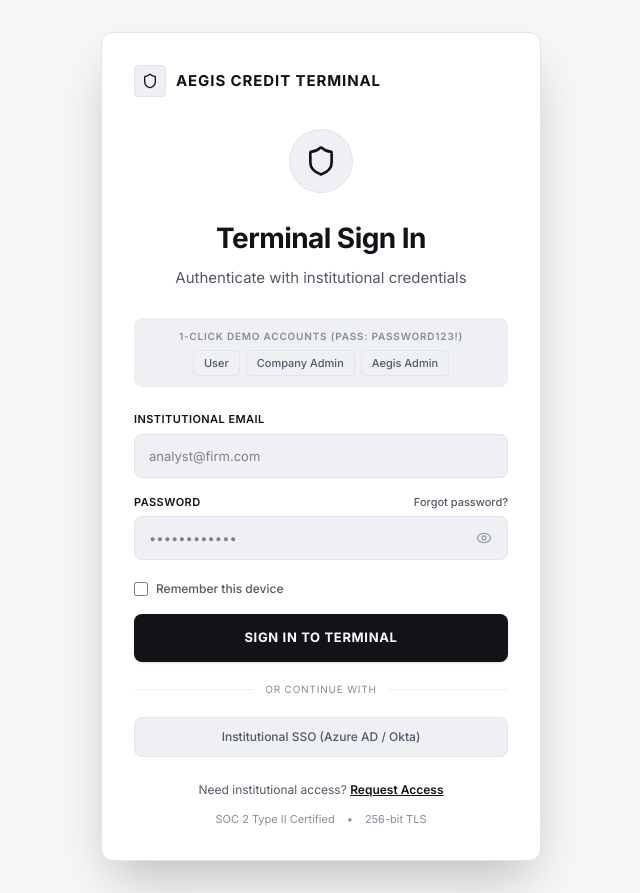
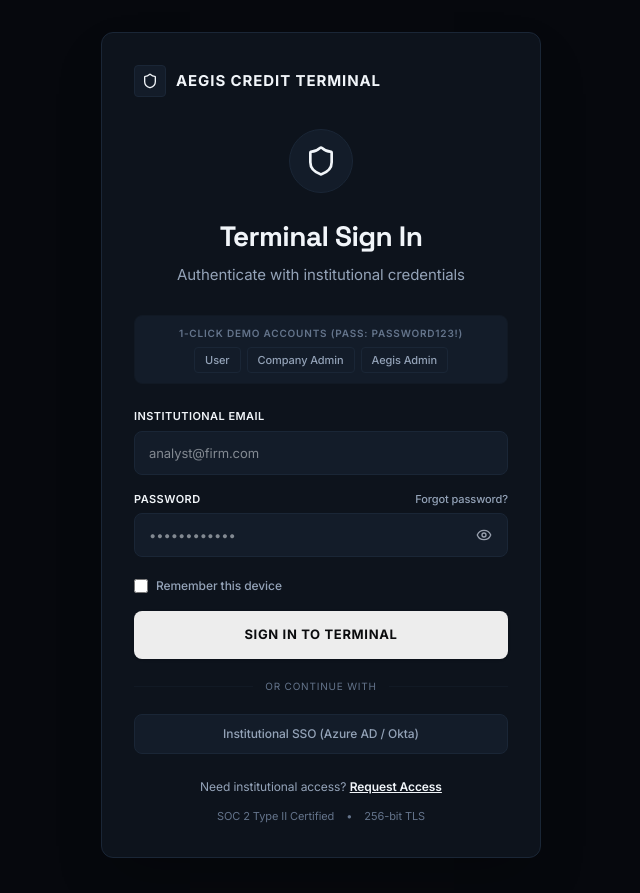
Before and after one commit to Annyxtopheles/aegis-credit-terminal, a React (Vite) app: page /#/login in a window 1280 px wide. Shown: the whole page, without its empty margins (319-959 px from the left). Built offline with nearby package versions, Linux system fonts and the light colour scheme.

Commit message:
style: overhaul aesthetic and palette to KESSLER orbital SSA dark-space radar theme

```diff
--- a/src/app/context/ThemeContext.tsx
+++ b/src/app/context/ThemeContext.tsx
@@ -11,16 +11,21 @@
 
 export function ThemeProvider({ children }: { children: ReactNode }) {
   const [theme, setTheme] = useState<Theme>(() => {
-    const saved = localStorage.getItem('dashboard-theme');
+    const saved = localStorage.getItem('kessler-theme');
     if (saved === 'dark' || saved === 'light') {
       return saved;
     }
-    return window.matchMedia('(prefers-color-scheme: dark)').matches ? 'dark' : 'light';
+    return 'dark';
   });
 
   useEffect(() => {
     document.documentElement.setAttribute('data-theme', theme);
-    localStorage.setItem('dashboard-theme', theme);
+    if (theme === 'dark') {
+      document.documentElement.classList.add('dark');
+    } else {
+      document.documentElement.classList.remove('dark');
+    }
+    localStorage.setItem('kessler-theme', theme);
   }, [theme]);
 
   const toggleTheme = () => {
--- a/src/app/theme/colors.ts
+++ b/src/app/theme/colors.ts
@@ -1,61 +1,61 @@
 export const colors = {
   dark: {
-    bgPrimary: '#0B0C0E',       // True neutral deep obsidian (no blue cast)
-    bgSecondary: '#1C2028',     // Card / panel neutral surface (elevated, a little less dark)
-    bgTertiary: '#252A36',      // Elevated container / inputs / header
-    bgZebra: '#14171E',         // Alternating row
-    textPrimary: '#EDEDED',     // Crisp platinum white
-    textSecondary: '#9AA0AC',   // Neutral cool grey
-    textTertiary: '#636976',    // Muted slate
-    borderPrimary: '#2E3544',   // Subtle architectural neutral border
-    borderSubtle: '#222733',    // Hairline divider
-    accentPrimary: '#EDEDED',   // Monochromatic active state
-    alertRed: '#E5484D',        // Crisp crimson breach indicator
-    alertAmber: '#E5A93C',      // Warm amber threshold
-    alertGreen: '#30A46C',      // Balanced emerald
-    chartCyan: '#EDEDED',       // Crisp platinum for primary chart line
-    chartAmber: '#E5A93C',      // Amber volume
-    chartGreen: '#30A46C',      // Green stock
-    gridLine: '#1E222A',        // Subtle grid
-    hoverBg: '#181B22',         // Neutral hover
-    tableBg: '#13151A',         // Table surface
-    tableHeaderBg: '#181B22'    // Table header
+    bgPrimary: '#06080D',       // Deep-space obsidian
+    bgSecondary: '#0D131C',     // Radar slate panel surface
+    bgTertiary: '#131C29',      // Elevated telemetry container / inputs
+    bgZebra: '#090E15',         // Alternating telemetry row
+    textPrimary: '#F1F5F9',     // Crisp orbital white
+    textSecondary: '#94A3B8',   // Radar cool slate
+    textTertiary: '#64748B',    // Muted telemetry label
+    borderPrimary: '#1A2636',   // Hairline grid borders
+    borderSubtle: '#111924',    // Subtle radar grid divider
+    accentPrimary: '#06B6D4',   // Radar cyan for nominal telemetry
+    alertRed: '#EF4444',        // Crimson critical collision probability (Pc > 1e-4)
+    alertAmber: '#F59E0B',      // Phosphor amber conjunction warning
+    alertGreen: '#10B981',      // Nominal orbital status emerald
+    chartCyan: '#06B6D4',       // Radar cyan primary trace
+    chartAmber: '#F59E0B',      // Phosphor amber drag / covariance
+    chartGreen: '#10B981',      // Nominal altitude envelope
+    gridLine: '#1A2636',        // Hairline radar grid
+    hoverBg: '#131D2B',         // Slate hover state
+    tableBg: '#0A0F17',         // Ephemeris ledger surface
+    tableHeaderBg: '#101824'    // Ephemeris header surface
   },
   light: {
-    bgPrimary: '#F6F7F9',
+    bgPrimary: '#F1F5F9',
     bgSecondary: '#FFFFFF',
-    bgTertiary: '#EEF0F3',
-    bgZebra: '#F9FAFB',
-    textPrimary: '#111318',
-    textSecondary: '#525866',
-    textTertiary: '#868C98',
-    borderPrimary: '#E1E4EA',
-    borderSubtle: '#ECEEF2',
-    accentPrimary: '#111318',
-    alertRed: '#B91C1C',
+    bgTertiary: '#E2E8F0',
+    bgZebra: '#F8FAFC',
+    textPrimary: '#0F172A',
+    textSecondary: '#475569',
+    textTertiary: '#64748B',
+    borderPrimary: '#CBD5E1',
+    borderSubtle: '#E2E8F0',
+    accentPrimary: '#0891B2',
+    alertRed: '#DC2626',
     alertAmber: '#D97706',
-    alertGreen: '#16A34A',
-    chartCyan: '#111318',
+    alertGreen: '#059669',
+    chartCyan: '#0891B2',
     chartAmber: '#D97706',
-    chartGreen: '#16A34A',
-    gridLine: '#E1E4EA',
-    hoverBg: '#F0F2F5',
+    chartGreen: '#059669',
+    gridLine: '#CBD5E1',
+    hoverBg: '#E2E8F0',
     tableBg: '#FFFFFF',
-    tableHeaderBg: '#EEF0F3'
+    tableHeaderBg: '#F1F5F9'
   }
 } as const;
 
 export const ratingBadges = {
   dark: {
-    investmentGrade: { bg: 'rgba(48, 164, 108, 0.15)', text: '#30A46C', border: 'rgba(48, 164, 108, 0.3)' },
-    highYield: { bg: 'rgba(229, 169, 60, 0.15)', text: '#E5A93C', border: 'rgba(229, 169, 60, 0.3)' },
-    distressed: { bg: 'rgba(229, 72, 77, 0.15)', text: '#E5484D', border: 'rgba(229, 72, 77, 0.35)' },
-    notRated: { bg: 'rgba(142, 147, 157, 0.15)', text: '#8E939D', border: 'rgba(142, 147, 157, 0.25)' }
+    investmentGrade: { bg: 'rgba(16, 185, 129, 0.14)', text: '#10B981', border: 'rgba(16, 185, 129, 0.35)' },
+    highYield: { bg: 'rgba(245, 158, 11, 0.14)', text: '#F59E0B', border: 'rgba(245, 158, 11, 0.35)' },
+    distressed: { bg: 'rgba(239, 68, 68, 0.16)', text: '#EF4444', border: 'rgba(239, 68, 68, 0.4)' },
+    notRated: { bg: 'rgba(6, 182, 212, 0.14)', text: '#06B6D4', border: 'rgba(6, 182, 212, 0.35)' }
   },
   light: {
-    investmentGrade: { bg: '#E8F7EE', text: '#15803D', border: '#B8E6CB' },
-    highYield: { bg: '#FEF7E6', text: '#B45309', border: '#FCE2A6' },
-    distressed: { bg: '#FDECEF', text: '#B91C1C', border: '#F8B4BD' },
-    notRated: { bg: '#F0F2F5', text: '#525866', border: '#D0D5DD' }
+    investmentGrade: { bg: '#ECFDF5', text: '#047857', border: '#A7F3D0' },
+    highYield: { bg: '#FFFBEB', text: '#B45309', border: '#FDE68A' },
+    distressed: { bg: '#FEF2F2', text: '#B91C1C', border: '#FECACA' },
+    notRated: { bg: '#ECFEFF', text: '#0E7490', border: '#A5F3FC' }
   }
 } as const;
--- a/src/styles/fonts.css
+++ b/src/styles/fonts.css
@@ -1,6 +1,16 @@
 @import url('https://fonts.googleapis.com/css2?family=Inter:wght@400;500;600;700;800&display=swap');
+@import url('https://fonts.googleapis.com/css2?family=Space+Grotesk:wght@500;600;700&display=swap');
 @import url('https://fonts.googleapis.com/css2?family=JetBrains+Mono:wght@400;500;600;700&display=swap');
 
 body {
   font-family: 'Inter', -apple-system, BlinkMacSystemFont, 'Segoe UI', sans-serif;
+  letter-spacing: -0.005em;
 }
+
+h1, h2, h3, h4, .font-heading {
+  font-family: 'Space Grotesk', 'Inter', sans-serif;
+}
+
+.font-mono {
+  font-family: 'JetBrains Mono', monospace;
+}
--- a/src/styles/theme.css
+++ b/src/styles/theme.css
@@ -2,80 +2,80 @@
 
 :root {
   --font-size: 16px;
-  --background: #ffffff;
-  --foreground: oklch(0.145 0 0);
-  --card: #ffffff;
-  --card-foreground: oklch(0.145 0 0);
-  --popover: oklch(1 0 0);
-  --popover-foreground: oklch(0.145 0 0);
-  --primary: #030213;
-  --primary-foreground: oklch(1 0 0);
-  --secondary: oklch(0.95 0.0058 264.53);
-  --secondary-foreground: #030213;
-  --muted: #ececf0;
-  --muted-foreground: #717182;
-  --accent: #e9ebef;
-  --accent-foreground: #030213;
-  --destructive: #d4183d;
-  --destructive-foreground: #ffffff;
-  --border: rgba(0, 0, 0, 0.1);
+  --background: #F1F5F9;
+  --foreground: #0F172A;
+  --card: #FFFFFF;
+  --card-foreground: #0F172A;
+  --popover: #FFFFFF;
+  --popover-foreground: #0F172A;
+  --primary: #0891B2;
+  --primary-foreground: #FFFFFF;
+  --secondary: #E2E8F0;
+  --secondary-foreground: #0F172A;
+  --muted: #E2E8F0;
+  --muted-foreground: #475569;
+  --accent: #E2E8F0;
+  --accent-foreground: #0F172A;
+  --destructive: #EF4444;
+  --destructive-foreground: #FFFFFF;
+  --border: #CBD5E1;
   --input: transparent;
-  --input-background: #f3f3f5;
-  --switch-background: #cbced4;
+  --input-background: #FFFFFF;
+  --switch-background: #CBD5E1;
   --font-weight-medium: 500;
   --font-weight-normal: 400;
-  --ring: oklch(0.708 0 0);
-  --chart-1: oklch(0.646 0.222 41.116);
-  --chart-2: oklch(0.6 0.118 184.704);
-  --chart-3: oklch(0.398 0.07 227.392);
-  --chart-4: oklch(0.828 0.189 84.429);
-  --chart-5: oklch(0.769 0.188 70.08);
-  --radius: 0.625rem;
-  --sidebar: oklch(0.985 0 0);
-  --sidebar-foreground: oklch(0.145 0 0);
-  --sidebar-primary: #030213;
-  --sidebar-primary-foreground: oklch(0.985 0 0);
-  --sidebar-accent: oklch(0.97 0 0);
-  --sidebar-accent-foreground: oklch(0.205 0 0);
-  --sidebar-border: oklch(0.922 0 0);
-  --sidebar-ring: oklch(0.708 0 0);
+  --ring: #06B6D4;
+  --chart-1: #06B6D4;
+  --chart-2: #F59E0B;
+  --chart-3: #10B981;
+  --chart-4: #EF4444;
+  --chart-5: #38BDF8;
+  --radius: 0.375rem;
+  --sidebar: #FFFFFF;
+  --sidebar-foreground: #0F172A;
+  --sidebar-primary: #0891B2;
+  --sidebar-primary-foreground: #FFFFFF;
+  --sidebar-accent: #F1F5F9;
+  --sidebar-accent-foreground: #0F172A;
+  --sidebar-border: #CBD5E1;
+  --sidebar-ring: #0891B2;
 }
 
 .dark {
-  --background: oklch(0.145 0 0);
-  --foreground: oklch(0.985 0 0);
-  --card: oklch(0.145 0 0);
-  --card-foreground: oklch(0.985 0 0);
-  --popover: oklch(0.145 0 0);
-  --popover-foreground: oklch(0.985 0 0);
-  --primary: oklch(0.985 0 0);
-  --primary-foreground: oklch(0.205 0 0);
-  --secondary: oklch(0.269 0 0);
-  --secondary-foreground: oklch(0.985 0 0);
-  --muted: oklch(0.269 0 0);
-  --muted-foreground: oklch(0.708 0 0);
-  --accent: oklch(0.269 0 0);
-  --accent-foreground: oklch(0.985 0 0);
-  --destructive: oklch(0.396 0.141 25.723);
-  --destructive-foreground: oklch(0.637 0.237 25.331);
-  --border: oklch(0.269 0 0);
-  --input: oklch(0.269 0 0);
-  --ring: oklch(0.439 0 0);
+  --background: #06080D;
+  --foreground: #F1F5F9;
+  --card: #0D131C;
+  --card-foreground: #F1F5F9;
+  --popover: #0D131C;
+  --popover-foreground: #F1F5F9;
+  --primary: #06B6D4;
+  --primary-foreground: #06080D;
+  --secondary: #131C29;
+  --secondary-foreground: #F1F5F9;
+  --muted: #131C29;
+  --muted-foreground: #94A3B8;
+  --accent: #131C29;
+  --accent-foreground: #F1F5F9;
+  --destructive: #EF4444;
+  --destructive-foreground: #FFFFFF;
+  --border: #1A2636;
+  --input: #131C29;
+  --ring: #06B6D4;
   --font-weight-medium: 500;
   --font-weight-normal: 400;
-  --chart-1: oklch(0.488 0.243 264.376);
-  --chart-2: oklch(0.696 0.17 162.48);
-  --chart-3: oklch(0.769 0.188 70.08);
-  --chart-4: oklch(0.627 0.265 303.9);
-  --chart-5: oklch(0.645 0.246 16.439);
-  --sidebar: oklch(0.205 0 0);
-  --sidebar-foreground: oklch(0.985 0 0);
-  --sidebar-primary: oklch(0.488 0.243 264.376);
-  --sidebar-primary-foreground: oklch(0.985 0 0);
-  --sidebar-accent: oklch(0.269 0 0);
-  --sidebar-accent-foreground: oklch(0.985 0 0);
-  --sidebar-border: oklch(0.269 0 0);
-  --sidebar-ring: oklch(0.439 0 0);
+  --chart-1: #06B6D4;
+  --chart-2: #F59E0B;
+  --chart-3: #10B981;
+  --chart-4: #EF4444;
+  --chart-5: #38BDF8;
+  --sidebar: #0D131C;
+  --sidebar-foreground: #F1F5F9;
+  --sidebar-primary: #06B6D4;
+  --sidebar-primary-foreground: #06080D;
+  --sidebar-accent: #131C29;
+  --sidebar-accent-foreground: #F1F5F9;
+  --sidebar-border: #1A2636;
+  --sidebar-ring: #06B6D4;
 }
 
 @theme inline {
@@ -105,9 +105,9 @@
   --color-chart-3: var(--chart-3);
   --color-chart-4: var(--chart-4);
   --color-chart-5: var(--chart-5);
-  --radius-sm: calc(var(--radius) - 4px);
-  --radius-md: calc(var(--radius) - 2px);
-  --radius-lg: var(--radius);
+  --radius-sm: calc(var(--radius) - 2px);
+  --radius-md: var(--radius);
+  --radius-lg: calc(var(--radius) + 2px);
   --radius-xl: calc(var(--radius) + 4px);
   --color-sidebar: var(--sidebar);
   --color-sidebar-foreground: var(--sidebar-foreground);
@@ -128,11 +128,6 @@
     @apply bg-background text-foreground;
   }
 
-  /**
-  * Default typography styles for HTML elements (h1-h4, p, label, button, input).
-  * These are in @layer base, so Tailwind utility classes (like text-sm, text-lg) automatically override them.
-  */
-
   html {
     font-size: var(--font-size);
   }
@@ -140,25 +135,25 @@
   h1 {
     font-size: var(--text-2xl);
     font-weight: var(--font-weight-medium);
-    line-height: 1.5;
+    line-height: 1.4;
   }
 
   h2 {
     font-size: var(--text-xl);
     font-weight: var(--font-weight-medium);
-    line-height: 1.5;
+    line-height: 1.4;
   }
 
   h3 {
     font-size: var(--text-lg);
     font-weight: var(--font-weight-medium);
-    line-height: 1.5;
+    line-height: 1.4;
   }
 
   h4 {
     font-size: var(--text-base);
     font-weight: var(--font-weight-medium);
-    line-height: 1.5;
+    line-height: 1.4;
   }
 
   label {
```
Also changed, not shown: index.html (+3 -9 lines).
